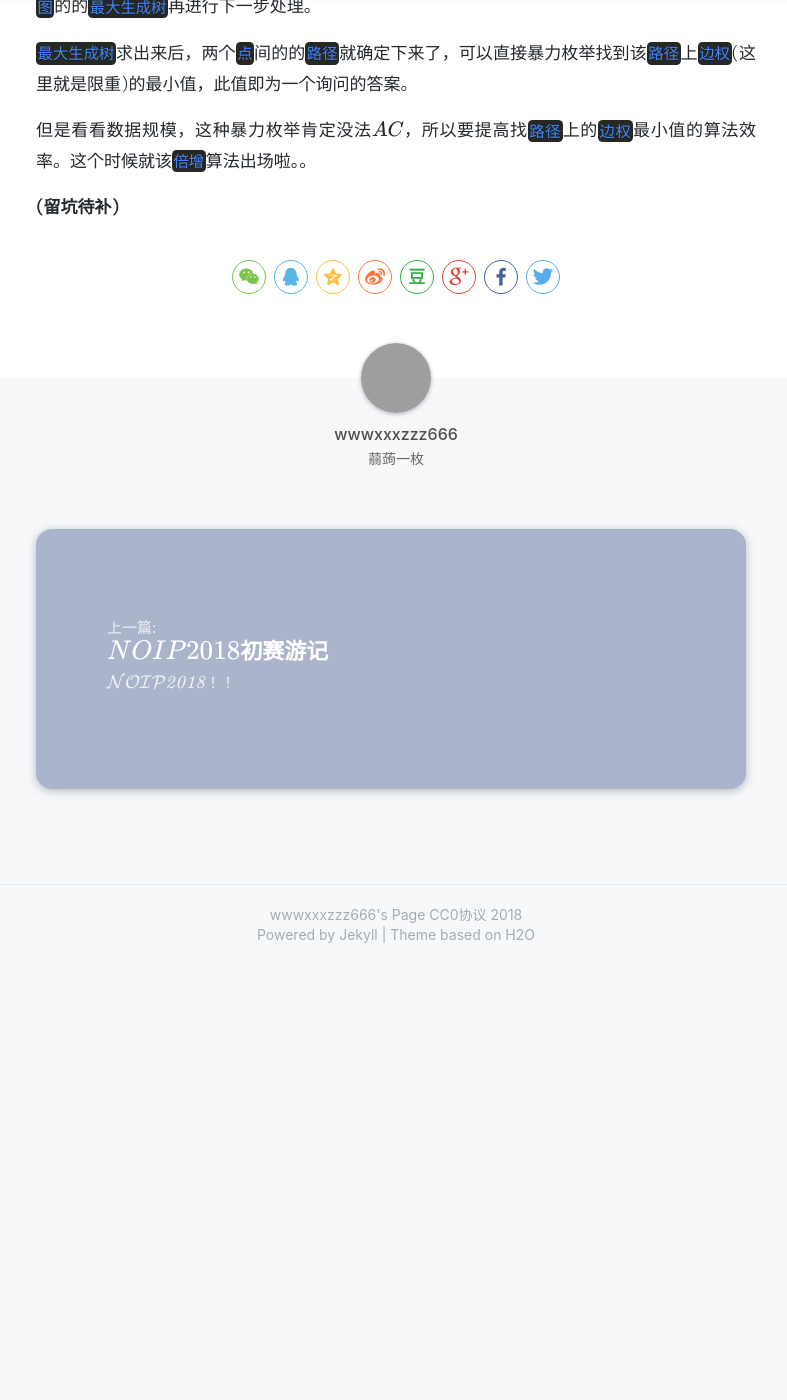
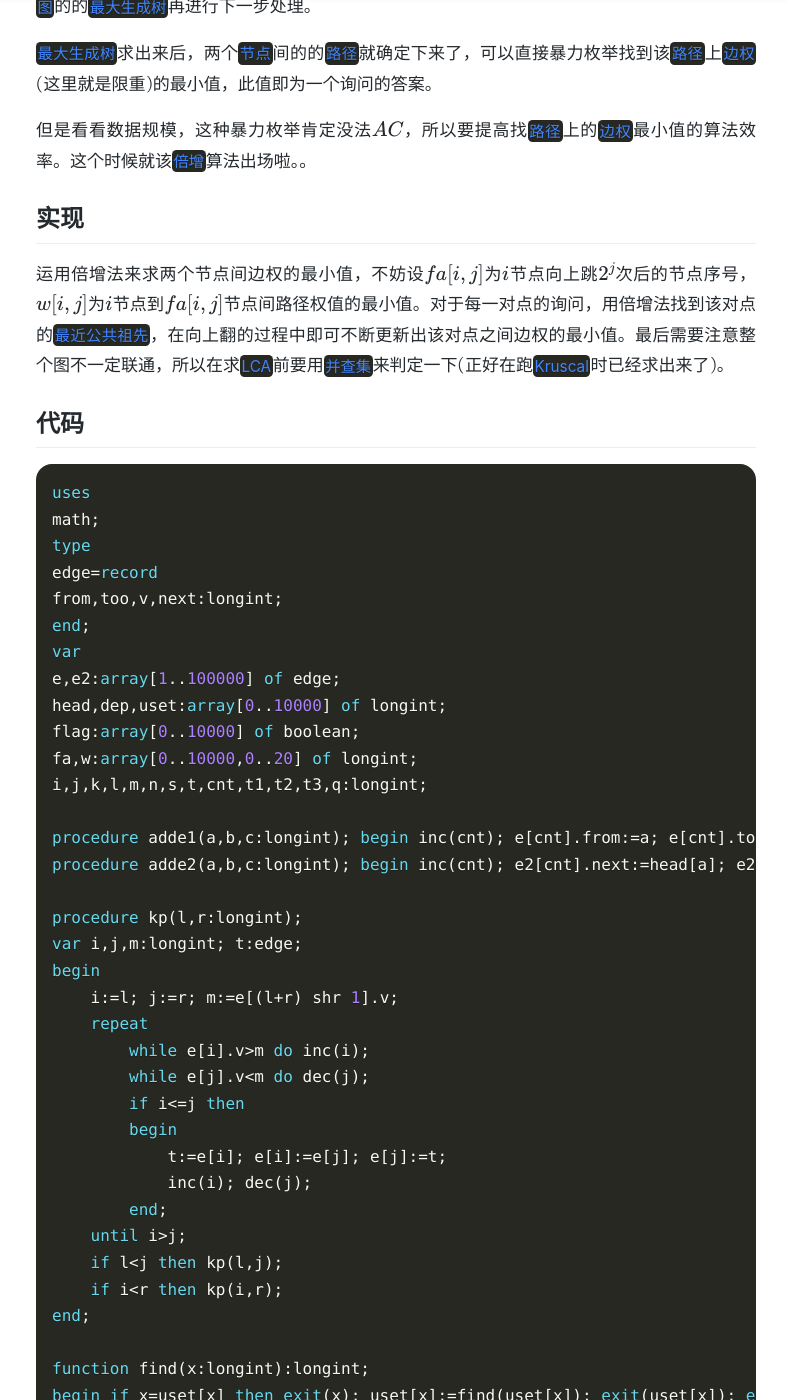
Before and after one commit to wwwxxxzzz666/wwwxxxzzz666.github.io, a Jekyll site: the page built from _posts/2018-10-26-Luogu_P1967.md, in a window 1280 px wide and 1400 px high, scrolled down 1793 px. Shown: the whole window, without its empty margins (244-1031 px from the left). Built offline with Jekyll 4.4.1, drawn with Linux system fonts in a browser that asks for light colours; nearby versions of some CDN libraries; formulas are drawn with MathJax 3; comment, search, counter and statistics services are not loaded; a style sheet for code colours, icons or effects is not loaded; before the commit the page ends 2758 px from its top, so only the background shows below that; some of the changed text lies outside the part shown; grey boxes are pictures that could not be loaded.

Commit message:
Update 2018-10-26-Luogu_P1967.md

````diff
--- a/_posts/2018-10-26-Luogu_P1967.md
+++ b/_posts/2018-10-26-Luogu_P1967.md
@@ -4,7 +4,7 @@ title: 解题之《货车运输》
 subtitle: 倍增算法学习ing
 date: 2018-10-26
 categories: 题解
-tags: 题解 信息学 NOIP LCA Kruscal重构树
+tags: 题解 信息学 NOIP 图论 倍增
 ---
 ___本题出自`NOIP提高`2013年的D1T3___
 
@@ -46,8 +46,126 @@ $A$国有$n$座城市，编号从$1$到$n$，城市之间有$m$ 条双向道路
 
 废话不多说。不难看出有一些限重很小的`边`根本用不上，经过一番推敲，可以先用`Kruscal`求出`图`的的`最大生成树`再进行下一步处理。
 
-`最大生成树`求出来后，两个`点`间的的`路径`就确定下来了，可以直接暴力枚举找到该`路径`上`边权`(这里就是限重)的最小值，此值即为一个询问的答案。
+`最大生成树`求出来后，两个`节点`间的的`路径`就确定下来了，可以直接暴力枚举找到该`路径`上`边权`(这里就是限重)的最小值，此值即为一个询问的答案。
 
 但是看看数据规模，这种暴力枚举肯定没法$AC$，所以要提高找`路径`上的`边权`最小值的算法效率。这个时候就该`倍增`算法出场啦。。
 
-__(留坑待补)__
+## 实现
+
+运用倍增法来求两个节点间边权的最小值，不妨设$fa[i,j]$为$i$节点向上跳$2^j$次后的节点序号，$w[i,j]$为$i$节点到$fa[i,j]$节点间路径权值的最小值。对于每一对点的询问，用倍增法找到该对点的`最近公共祖先`，在向上翻的过程中即可不断更新出该对点之间边权的最小值。最后需要注意整个图不一定联通，所以在求`LCA`前要用`并查集`来判定一下(正好在跑`Kruscal`时已经求出来了)。
+
+## 代码
+
+```pascal
+uses
+math;
+type
+edge=record
+from,too,v,next:longint;
+end;
+var
+e,e2:array[1..100000] of edge;
+head,dep,uset:array[0..10000] of longint;
+flag:array[0..10000] of boolean;
+fa,w:array[0..10000,0..20] of longint;
+i,j,k,l,m,n,s,t,cnt,t1,t2,t3,q:longint;
+
+procedure adde1(a,b,c:longint); begin inc(cnt); e[cnt].from:=a; e[cnt].too:=b; e[cnt].v:=c; end;
+procedure adde2(a,b,c:longint); begin inc(cnt); e2[cnt].next:=head[a]; e2[cnt].too:=b; e2[cnt].v:=c; head[a]:=cnt; end;
+
+procedure kp(l,r:longint);
+var i,j,m:longint; t:edge;
+begin
+    i:=l; j:=r; m:=e[(l+r) shr 1].v;
+    repeat
+        while e[i].v>m do inc(i);
+        while e[j].v<m do dec(j);
+        if i<=j then
+        begin
+            t:=e[i]; e[i]:=e[j]; e[j]:=t;
+            inc(i); dec(j);
+        end;
+    until i>j;
+    if l<j then kp(l,j);
+    if i<r then kp(i,r);
+end;
+
+function find(x:longint):longint;
+begin if x=uset[x] then exit(x); uset[x]:=find(uset[x]); exit(uset[x]); end;
+
+procedure dfs(x:longint);
+var i,u:longint;
+begin
+    flag[x]:=true;
+    i:=head[x];
+    while i>0 do
+    begin
+        u:=e2[i].too;
+        if flag[u] then begin i:=e2[i].next; continue; end;
+        dep[u]:=dep[x]+1;
+        fa[u,0]:=x;
+        w[u,0]:=e2[i].v;
+        dfs(u);
+        i:=e2[i].next;
+    end;
+end;
+
+function lca(a,b:longint):longint;
+var i,t:longint;
+begin
+    if find(a)<>find(b) then exit(-1);
+    if dep[a]<dep[b] then begin t:=a; a:=b; b:=t; end;
+    lca:=maxlongint;
+    for i:=20 downto 0 do
+        if dep[fa[a,i]]>=dep[b] then begin lca:=min(lca,w[a,i]); a:=fa[a,i]; end;
+    if a=b then exit(lca);
+    for i:=20 downto 0 do
+        if fa[a,i]<>fa[b,i] then begin lca:=min(lca,min(w[a,i],w[b,i])); a:=fa[a,i]; b:=fa[b,i]; end;
+    lca:=min(lca,min(w[a,0],w[b,0]));
+    exit(lca);
+end;
+
+begin
+    readln(n,m); cnt:=0;
+    for i:=1 to m do
+    begin
+        readln(t1,t2,t3);
+        adde1(t1,t2,t3);
+    end;
+
+    kp(1,m); cnt:=0;
+    for i:=1 to n do uset[i]:=i;
+    k:=0;
+    for i:=1 to m do
+    begin
+        t1:=find(e[i].from); t2:=find(e[i].too);
+        if t1<>t2 then begin uset[t1]:=t2; adde2(e[i].from,e[i].too,e[i].v); adde2(e[i].too,e[i].from,e[i].v); inc(k); end;
+        if k=n-1 then break;
+    end;
+
+    for i:=1 to n do
+        if not flag[i] then
+        begin
+            dep[i]:=1; dfs(i); fa[i,0]:=i; w[i,0]:=maxlongint;
+        end;
+
+    for i:=1 to 20 do
+        for j:=1 to n do
+        begin
+            fa[j,i]:=fa[fa[j,i-1],i-1];
+            w[j,i]:=min(w[j,i-1],w[fa[j,i-1],i-1]);
+        end;
+
+    readln(q);
+    for i:=1 to q do
+    begin
+        readln(t1,t2);
+        writeln(lca(t1,t2));
+    end;
+end.
+```
+
+## 总结
+
+本题还可以用`数链剖分`+`线段树`来解决，~~但我不会~~但是这毕竟已经超出了$NOIP$的范围，所以这里就不再展开啦。
+个人认为本题对加深`倍增`法的理解有很大的作用和价值，`倍增`是一种对暴力很好的优化，而且容易理解，代码好写，运用广泛，非常值得学习$Orz$~~
````
